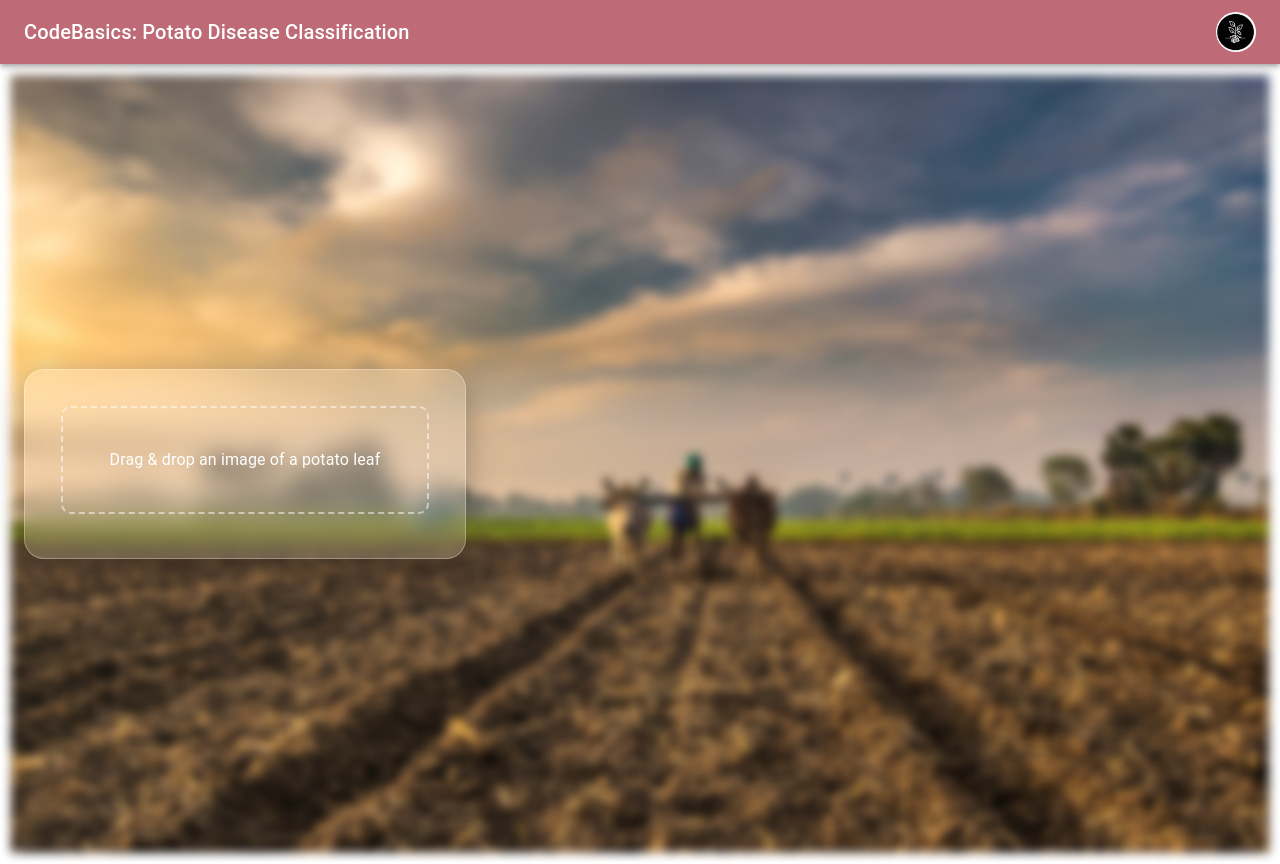
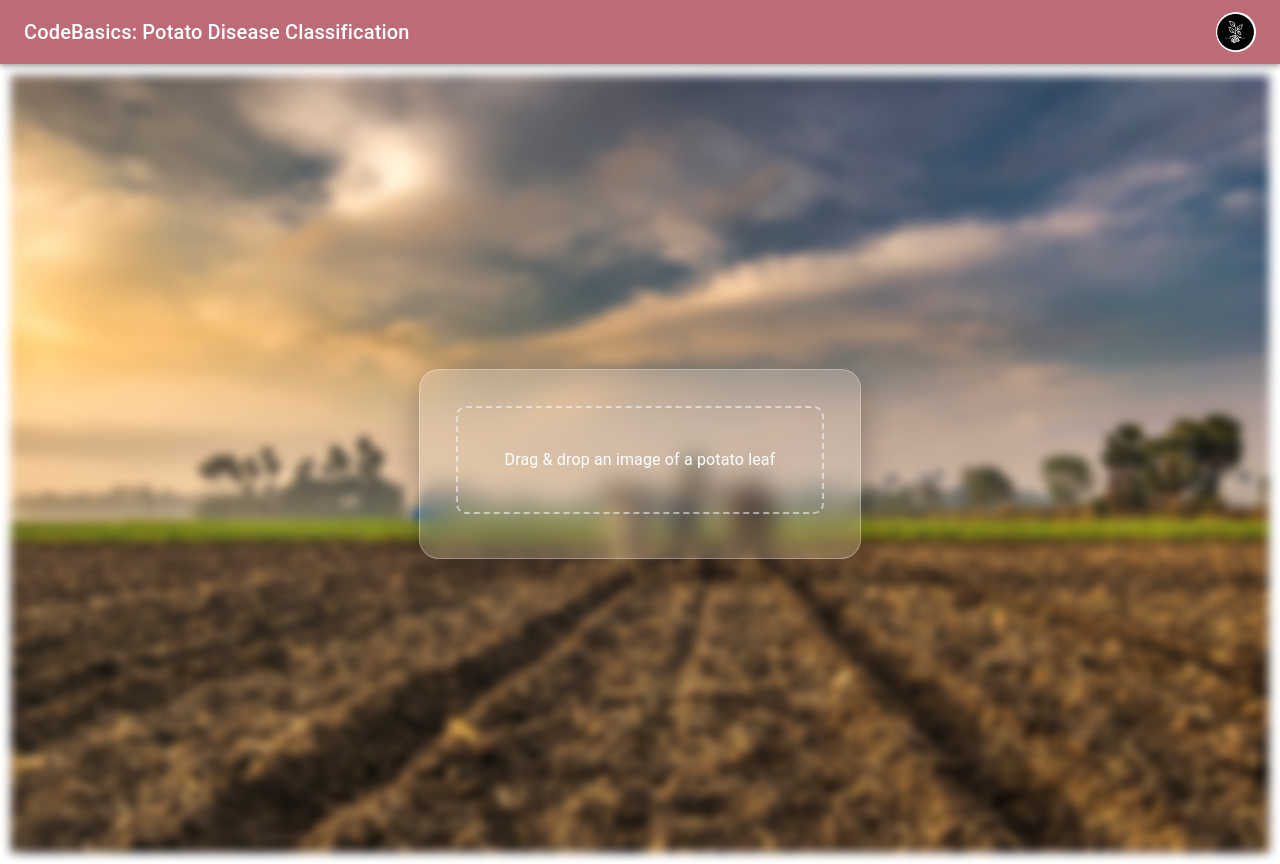
Before and after one commit to AdityaSonule/Kloris, a React (Create React App) app in the folder frontend/: page / in a window 1280 px wide. Built offline with nearby package versions, Linux system fonts and the light colour scheme.

Commit message:
added frontend

```diff
--- a/frontend/src/home.js
+++ b/frontend/src/home.js
@@ -101,20 +101,23 @@ export const ImageUpload = () => {
       {/* MAIN */}
       <Container
   maxWidth={false}
+  disableGutters
   style={{
     backgroundImage: `url(${image})`,
     backgroundSize: "cover",
     backgroundPosition: "center",
-        minHeight: "100vh",
+    height: "100vh",
 
     display: "flex",
-        justifyContent: "center",
-        alignItems: "center",
+    justifyContent: "center",   // horizontal center ✅
+    alignItems: "center",       // vertical center ✅
   }}
 >
 
-        <Grid container justifyContent="center">
-          <Grid item xs={12}>
+
+<Grid container justifyContent="center" alignItems="center" style={{ height: "100vh" }}>
+  <Grid item>
+
             <Card
               style={{
               width: 400,
```
Lines whose indentation alone changed are shown as unchanged.
